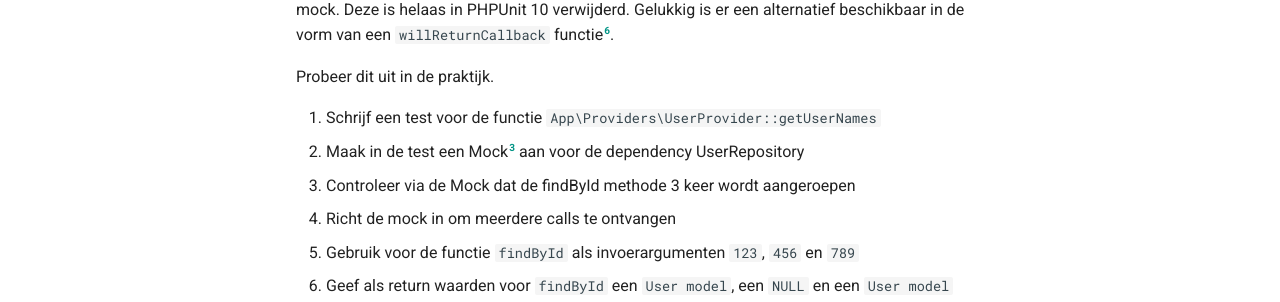
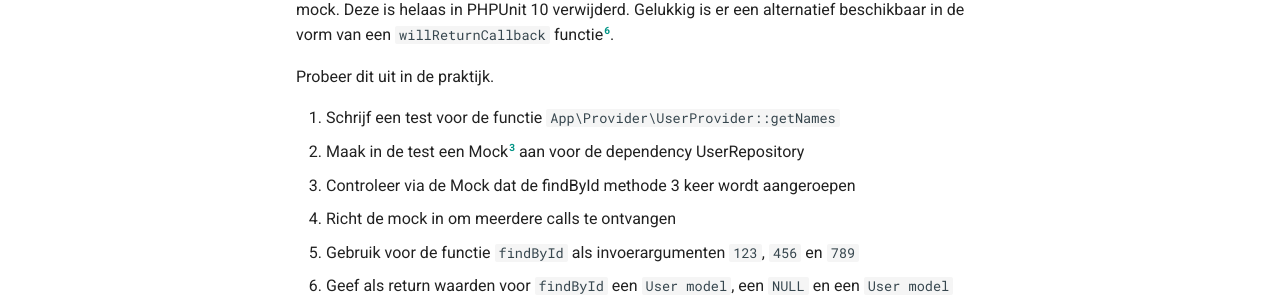
Before and after one commit to wimulkeman/symfony-unit-test-workshop-docs, an MkDocs documentation site: the page built from docs/tabs/PHPUnit/mocking.md, in a window 1280 px wide and 900 px high, scrolled down 4275 px. Shown: the part 264-566 px from the top of the window. Built offline with MkDocs 1.6.1 and Material for MkDocs 9.7.7, drawn with Linux system fonts in a browser that asks for light colours; comment, search, counter and statistics services are not loaded.

Commit message:
fix: rename FQCN after refactoring

```diff
--- a/docs/tabs/PHPUnit/mocking.md
+++ b/docs/tabs/PHPUnit/mocking.md
@@ -205,7 +205,7 @@ vorm van een `willReturnCallback` functie[^mock-return-callback].
 
 Probeer dit uit in de praktijk.
 
-1. Schrijf een test voor de functie `App\Providers\UserProvider::getUserNames`
+1. Schrijf een test voor de functie `App\Provider\UserProvider::getNames`
 2. Maak in de test een Mock[^mock-object-phpunit] aan voor de dependency UserRepository
 3. Controleer via de Mock dat de findById methode 3 keer wordt aangeroepen
 4. Richt de mock in om meerdere calls te ontvangen
```
